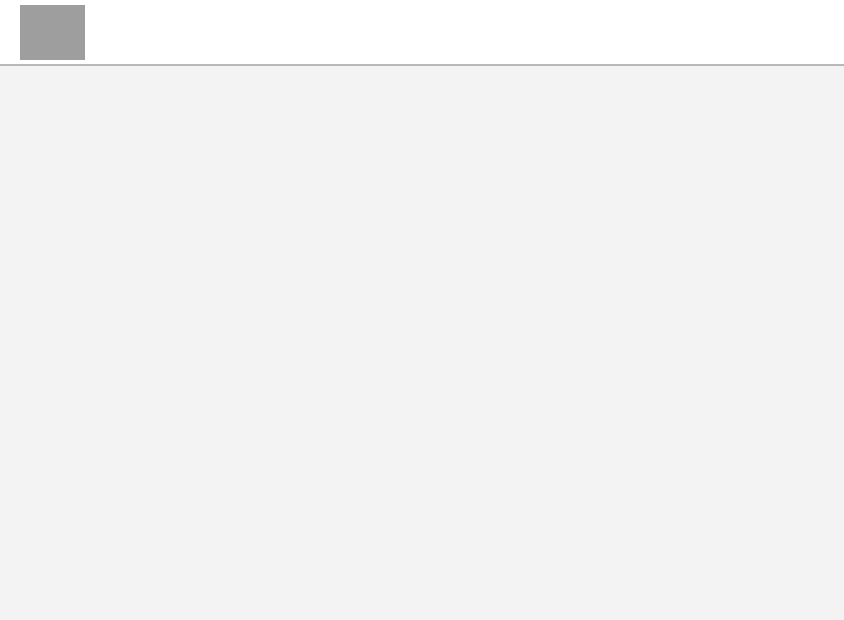
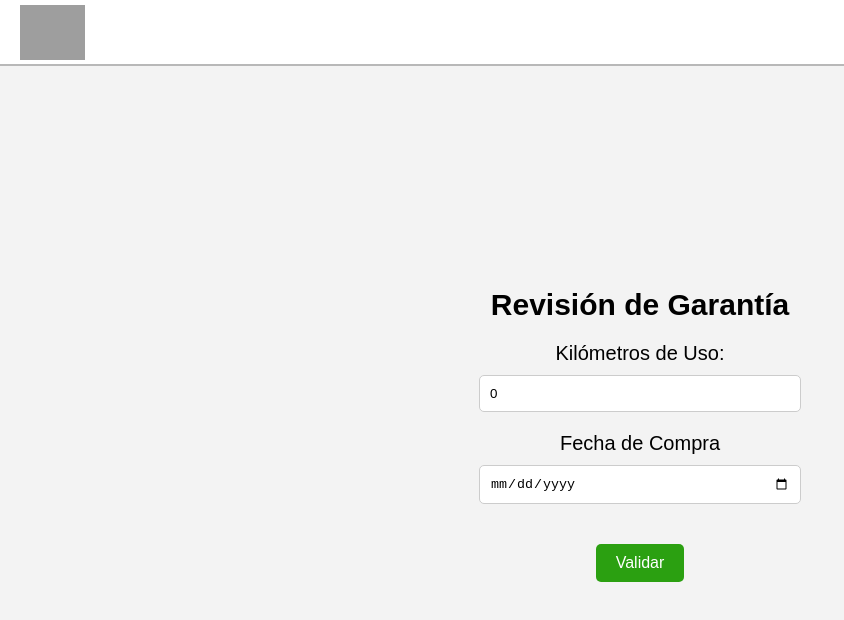
Before and after one commit to camanrofo34/front, an Angular app: page /ordenCompra/garantia in a window 1280 px wide. Before the commit this address led to /. Shown: the top 620 px of the page, without its empty margins (0-844 px from the left). Built offline with nearby package versions, Linux system fonts and the light colour scheme; grey boxes are pictures that could not be loaded.

Commit message:
Creación del componente de garantía, junto con la revisión de los datos para dar pie al agendamiento de citas con taller

```diff
--- a/src/app/app-orden-compra/app-ordenc/app-ordenc.component.ts
+++ b/src/app/app-orden-compra/app-ordenc/app-ordenc.component.ts
@@ -18,7 +18,7 @@
  */
 @Component({
   selector: 'app-app-ordenc', // Selector del componente en la plantilla
-  imports: [CommonModule, AppOrdencTablaComponent, FormsModule, AppAccesoriosComponent, AppMantenimientoComponent], // Módulos requeridos
+  imports: [CommonModule, AppOrdencTablaComponent, FormsModule, AppAccesoriosComponent], // Módulos requeridos
   templateUrl: './app-ordenc.component.html', // Archivo de plantilla HTML
   styleUrls: ['./app-ordenc.component.css'] // Archivo de estilos CSS
 })
--- a/src/app/app.routes.ts
+++ b/src/app/app.routes.ts
@@ -34,6 +34,7 @@
 import { AppRecuperacionCredencialesComponent } from './app-recuperacion-credenciales/app-recuperacion-credenciales.component';
 import { AppExhibicionComponent } from './app-exhibicion/app-exhibicion.component'; // esto esta mal
 import { RecuperacionCodigoComponent } from './app-recuperacion-credenciales/recuperacion-codigo/recuperacion-codigo.component';
+import { GarantiaComponent } from './garantia/garantia.component';
 
 
 /**
@@ -105,6 +106,10 @@
     component: AppOrdencComponent
   },
   {
+    path: 'ordenCompra/garantia',
+    component: GarantiaComponent
+  },
+  {
     path: 'impuestos', // Ruta para la gestión de impuestos
     component: LoginComponentImpuestos
   },
--- /dev/null
+++ b/src/app/garantia/garantia.component.css
@@ -0,0 +1,63 @@
+.container {
+    display: flex;
+    flex-direction: column;
+    align-items: center;
+    justify-content: center;
+    height: 100vh;
+}
+
+.revision-container {
+    display: flex;
+    flex-direction: column;
+    align-items: center;
+    justify-content: center;
+    width: 100%;
+}
+
+.container h2   {
+    font-size: 30px;
+    margin-bottom: 20px;
+}
+
+.revision-container label {
+    font-size: 20px;
+    margin-bottom: 10px;
+}
+
+.revision-container input[type="number"] {
+    width: 300px;
+    padding: 10px;
+    margin-bottom: 20px;
+    border: 1px solid #ccc;
+    border-radius: 5px;
+}
+
+.revision-container input[type="date"] {
+
+    width: 300px;
+    padding: 10px;
+    margin-bottom: 20px;
+    border: 1px solid #ccc;
+    border-radius: 5px;
+
+}
+
+.button-container {
+    display: flex;
+    justify-content: center;
+    margin-top: 20px;
+}
+
+.button-container button {
+    padding: 10px 20px;
+    font-size: 16px;
+    background-color: #2ba011;
+    color: white;
+    border: none;
+    border-radius: 5px;
+    cursor: pointer;
+}
+
+.button-container button:hover {
+    background-color: #1e7a0d;
+}
--- /dev/null
+++ b/src/app/garantia/garantia.component.html
@@ -0,0 +1,24 @@
+<div class="container">
+    <h2>Revisión de Garantía</h2>
+    <div class="revision-container">
+        <label for="kmUso">Kilómetros de Uso:</label>
+        <input
+            type="number"
+            id="kmUso"
+            placeholder="Ingrese Kilómetros de Uso"
+            [(ngModel)]="kmUso"
+        />
+        <label for="fechaCompra">Fecha de Compra</label>
+        <input
+            type="date"
+            id="fechaCompra"
+            placeholder="Ingrese Fecha de Compra"
+            [(ngModel)]="fechaCompra"
+        />
+    </div>
+    <div class="button-container">
+        <button type="submit" class="validar-button" (click)="validarGarantia()">
+            Validar
+        </button>
+    </div>
+</div>
--- /dev/null
+++ b/src/app/garantia/garantia.component.ts
@@ -0,0 +1,51 @@
+import { CommonModule } from '@angular/common';
+import { Component } from '@angular/core';
+import { FormsModule } from '@angular/forms';
+import Swal from 'sweetalert2';
+
+@Component({
+  selector: 'app-garantia',
+  imports: [CommonModule, FormsModule],
+  templateUrl: './garantia.component.html',
+  styleUrl: './garantia.component.css'
+})
+export class GarantiaComponent {
+
+  constructor() {
+
+  }
+
+  kmUso: number = 0;
+  fechaCompra: string = "yyyy-mm-dd";
+  garantia: boolean | null = null;
+
+  public validarGarantia(): void  {
+    if (this.kmUso < 0 || this.fechaCompra == "yyyy-mm-dd" || new Date(this.fechaCompra).getTime() > new Date().getTime()) {
+      this.garantia = null;
+      alert("Los valores de km o fecha son incorrectos");
+      return;
+    }
+    this.garantia = this.kmUso <= 50000 && new Date(this.fechaCompra).getTime() >= new Date().getTime() - (3 * 365 * 24 * 60 * 60 * 1000);
+
+    if (this.garantia) {
+      Swal.fire({
+        title: '!El producto cumple con la garantía!',
+        text: 'El producto se encuentra dentro del periodo y distancia recorrida de garantía. A continuación se le brindará información' +
+        ' para el agendamiento de cita de la revisión del vehículo.',
+        icon: 'success',
+        confirmButtonText: 'Aceptar'
+      })
+    } else {
+      Swal.fire({
+        title: '!El producto no cumple con la garantía!',
+        text: 'El producto no se encuentra dentro del periodo y distancia recorrida de garantía.',
+        icon: 'error',
+        confirmButtonText: 'Aceptar'
+      })
+    }
+    this.garantia = null;
+    this.kmUso = 0;
+    this.fechaCompra = "yyyy-mm-dd";
+  }
+
+}
```
